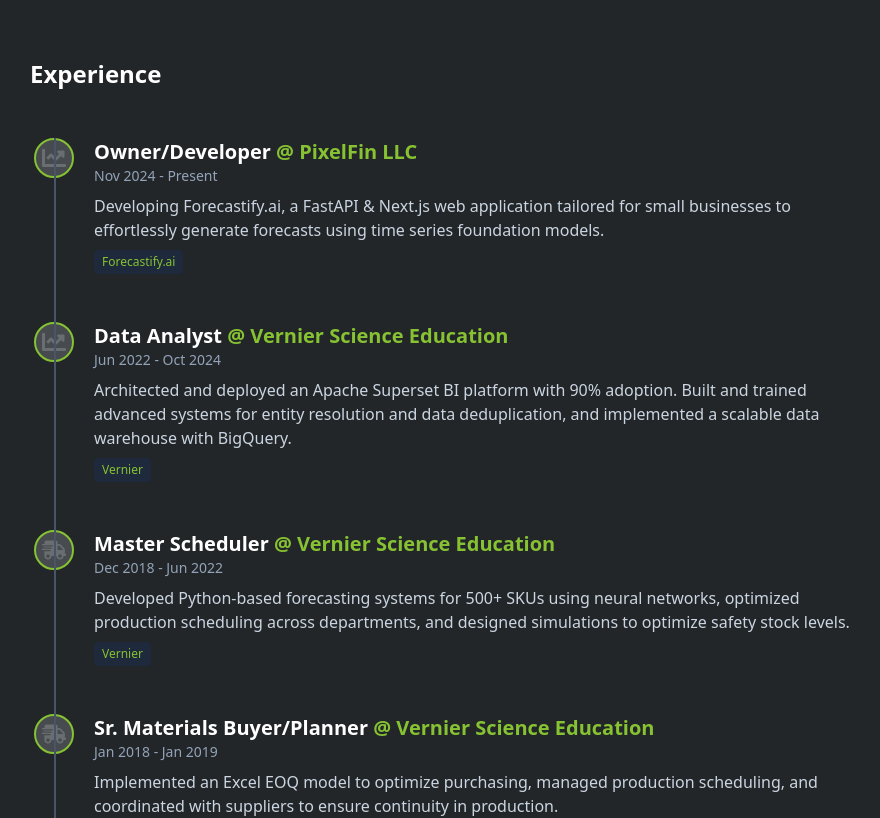
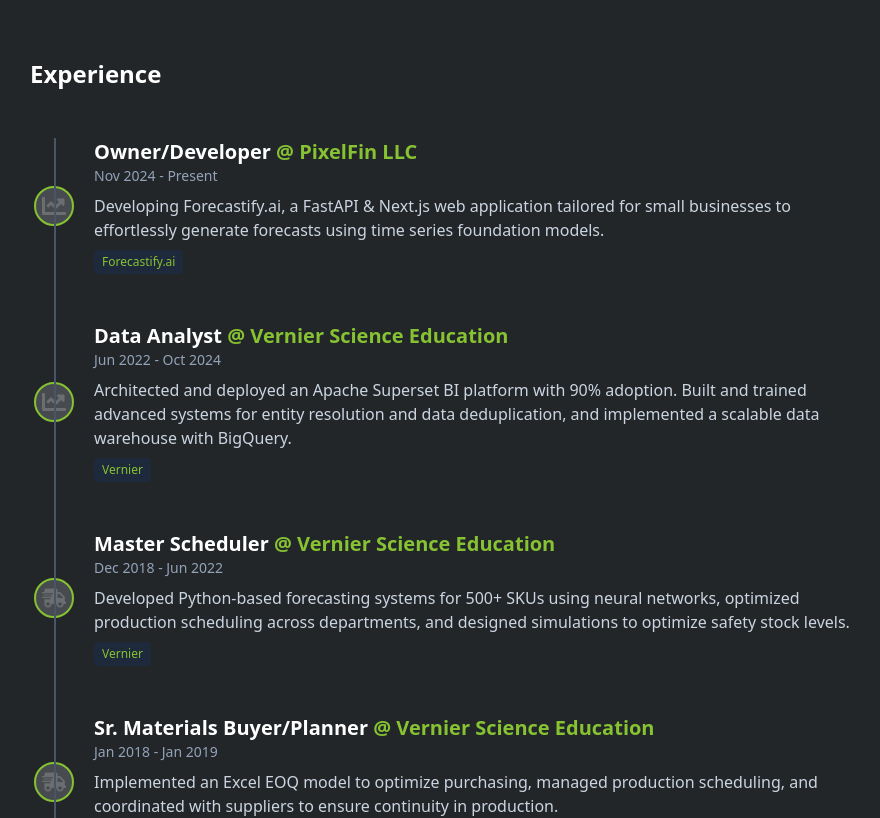
Before and after one commit to tycerch/portfolio, a Next.js app: page / in a window 1280 px wide. Shown: the part 1600-2418 px from the top of the page, without its empty margins (194-1074 px from the left). Built offline with nearby package versions, Linux system fonts and the light colour scheme.

Commit message:
feat: add external links for company names in TimelineItem component

```diff
--- a/app/components/timeline/TimelineItem.tsx
+++ b/app/components/timeline/TimelineItem.tsx
@@ -1,4 +1,5 @@
 import React from "react";
+import Link from "next/link";
 
 interface TimelineItemProps {
   company: string;
@@ -19,8 +20,8 @@
 }: TimelineItemProps) {
   return (
     <div className="grid grid-cols-[3rem,1fr] gap-x-4">
-      {/* Left Column: Bullet icon centered in a 3rem wide column */}
-      <div className="flex justify-center items-start">
+      {/* Left Column: Bullet icon */}
+      <div className="flex justify-center items-center">
         <div className="w-10 h-10 bg-background-light border-2 border-highlight rounded-full flex items-center justify-center">
           {icon}
         </div>
@@ -28,14 +29,30 @@
       {/* Right Column: Timeline content */}
       <div>
         <h3 className="text-xl font-bold text-white">
-          {title} <span className="text-highlight">@ {company}</span>
+          {title}{" "}
+          <span className="text-highlight">
+            @{" "}
+            {company === "Vernier Science Education" ? (
+              <Link href="https://www.vernier.com" target="_blank" rel="noopener noreferrer">
+                {company}
+              </Link>
+            ) : (
+              company
+            )}
+          </span>
         </h3>
         <p className="text-slate-400 text-sm">{dateTime}</p>
         <p className="mt-2 text-slate-300">{description}</p>
         <div className="mt-2 flex flex-wrap gap-2">
           {badges.map((badge, idx) => (
             <span key={idx} className="text-xs bg-slate-800 text-highlight px-2 py-1 rounded">
-              {badge}
+              {badge === "Forecastify.ai" ? (
+                <Link href="https://forecastify.ai" target="_blank" rel="noopener noreferrer">
+                  {badge}
+                </Link>
+              ) : (
+                badge
+              )}
             </span>
           ))}
         </div>
```
